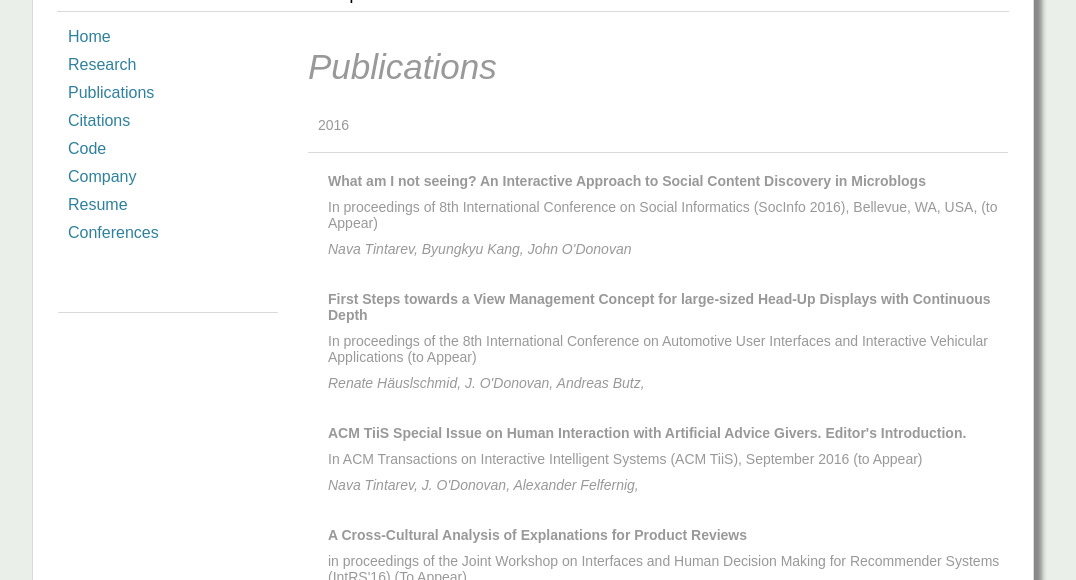
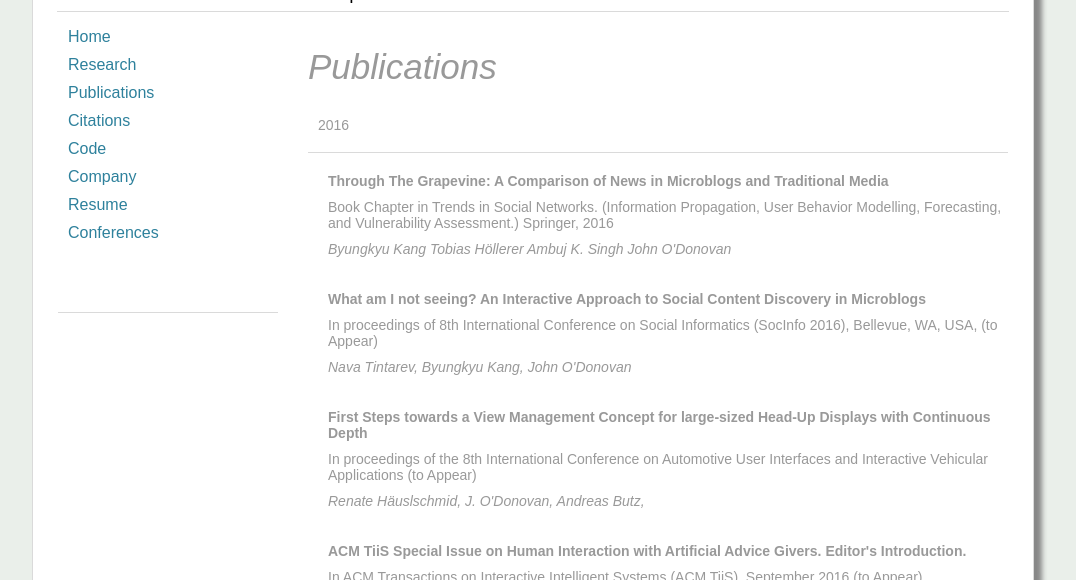
Before and after one commit to johnodonovan/personal-webpage, a plain HTML site: page publications.html in a window 1280 px wide. Shown: the part 220-800 px from the top of the page, without its empty margins (108-1184 px from the left). Drawn offline with Linux system fonts and the light colour scheme.

Commit message:
pubs update

```diff
--- a/publications.html
+++ b/publications.html
@@ -49,6 +49,20 @@
 <section class="publication_line"></section>
 <section class="publication_bloc">
 <!-- PAPER BLOCK -->
+					<article class="publication_name">Through The Grapevine: A Comparison of News in Microblogs and Traditional Media
+ </article><div class="clear"></div>
+					<article class="convention_name">Book Chapter in Trends in Social Networks. (Information Propagation, User Behavior Modelling, Forecasting, and Vulnerability Assessment.) Springer, 2016 </article>
+					<div class="clear"></div>
+					<article class="publication_writers">
+						<span>Byungkyu Kang</span>
+						<span>Tobias Höllerer</span>
+						<span>Ambuj K. Singh</span>
+						<span>John O'Donovan</span>
+					</article>
+					<div class="pubspacer"></div>
+<!-- END PAPER BLOCK -->
+
+<!-- PAPER BLOCK -->
 					<article class="publication_name">What am I not seeing?  An Interactive Approach to Social Content Discovery in Microblogs
  </article><div class="clear"></div>
 					<article class="convention_name">In proceedings of 8th International Conference on Social Informatics (SocInfo 2016), Bellevue, WA, USA, (to Appear)</article>
@@ -92,7 +106,7 @@
 <!-- PAPER BLOCK -->
 					<article class="publication_name">A Cross-Cultural Analysis of Explanations for Product Reviews
  </article><div class="clear"></div>
-					<article class="convention_name">in proceedings of the Joint Workshop on Interfaces and Human Decision Making for Recommender Systems (IntRS'16) (To Appear)</article>
+					<article class="convention_name">in proceedings of the Joint Workshop on Interfaces and Human Decision Making for Recommender Systems (IntRS'16)</article>
 					<div class="clear"></div>
 					<article class="publication_writers">
 						<span>John O'Donovan,</span>
```
